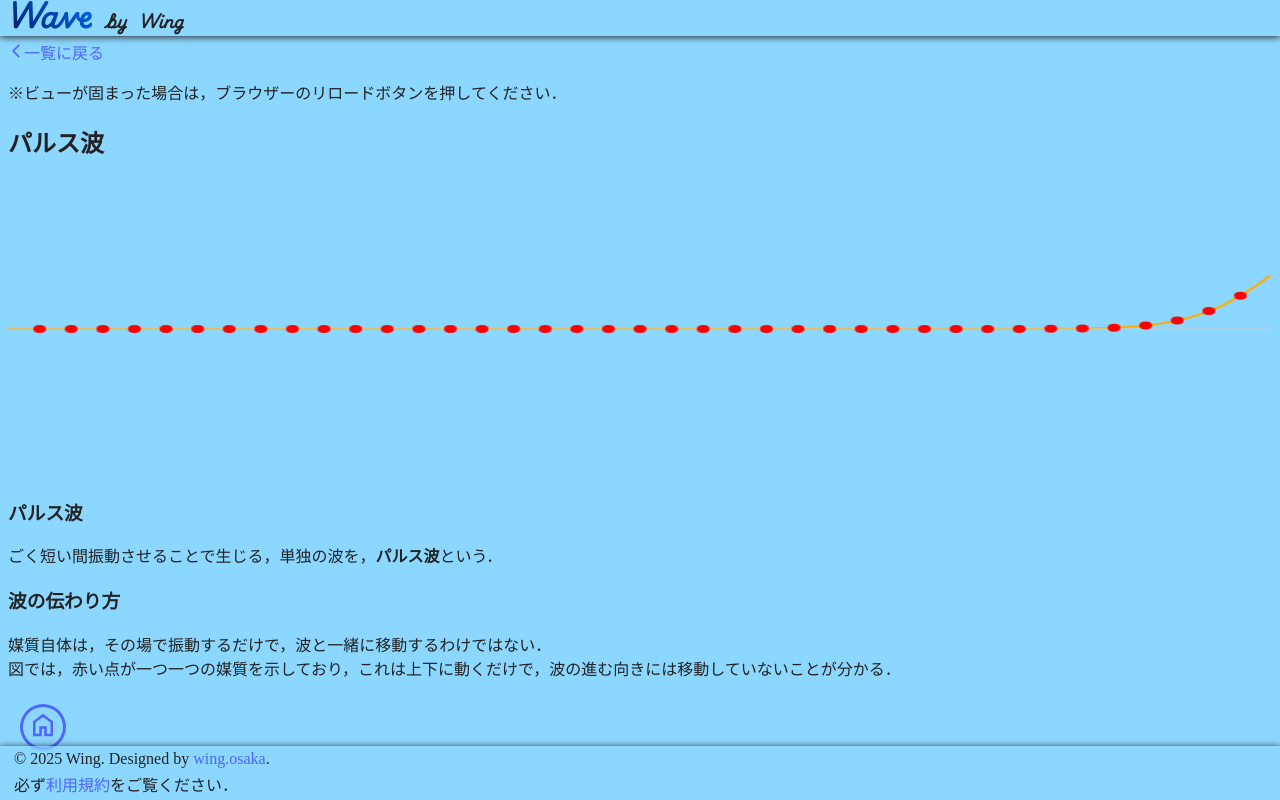
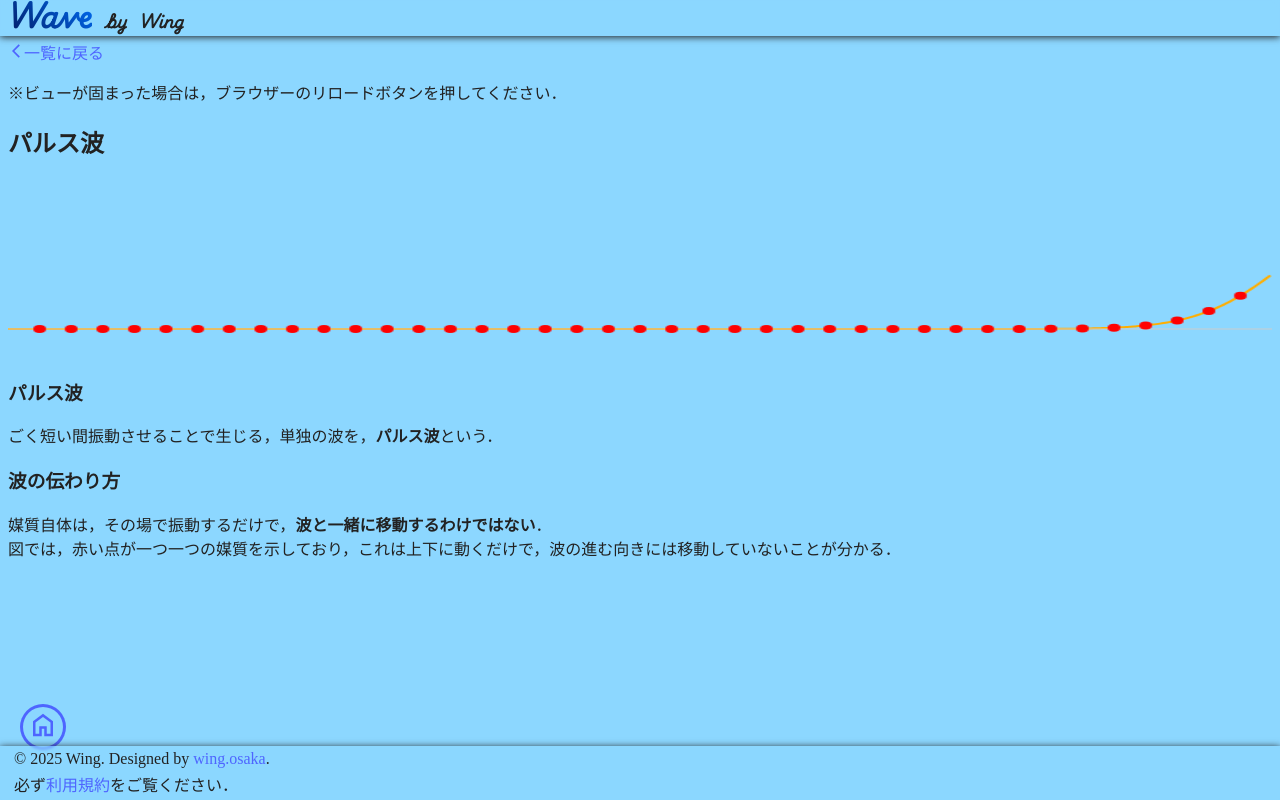
Before and after one commit to te-wing/wave.graphics, a Next.js app: page /wavelayout/pulse in a window 1280 px wide. Built offline with nearby package versions, Linux system fonts and the light colour scheme; a web font is replaced by a local one.

Commit message:
今度こそ完璧

```diff
--- a/src/app/wavelayout/pulse/page.tsx
+++ b/src/app/wavelayout/pulse/page.tsx
@@ -1,5 +1,6 @@
 import type { Metadata } from 'next';
 import PulseWaveCanvas from './canvas';
+import styles from './pulsepage.module.scss';
 
 export const metadata: Metadata = {
   title: 'パルス波 | Wave App by Wing',
@@ -11,12 +12,12 @@ export default function パルス波() {
     <>
       <h2>パルス波</h2>
       <PulseWaveCanvas />
-      <section>
+      <section className={styles.detailSection}>
         <h3>パルス波</h3>
         <p>ごく短い間振動させることで生じる，単独の波を，<strong>パルス波</strong>という．</p>
         <h3>波の伝わり方</h3>
         <p>
-          媒質自体は，その場で振動するだけで，波と一緒に移動するわけではない．<br />
+          媒質自体は，その場で振動するだけで，<strong>波と一緒に移動するわけではない</strong>．<br />
           図では，赤い点が一つ一つの媒質を示しており，これは上下に動くだけで，波の進む向きには移動していないことが分かる．
         </p>
       </section>
--- /dev/null
+++ b/src/app/wavelayout/pulse/pulsepage.module.scss
@@ -0,0 +1,3 @@
+.detailSection {
+  margin-top: -120px;
+}
```
